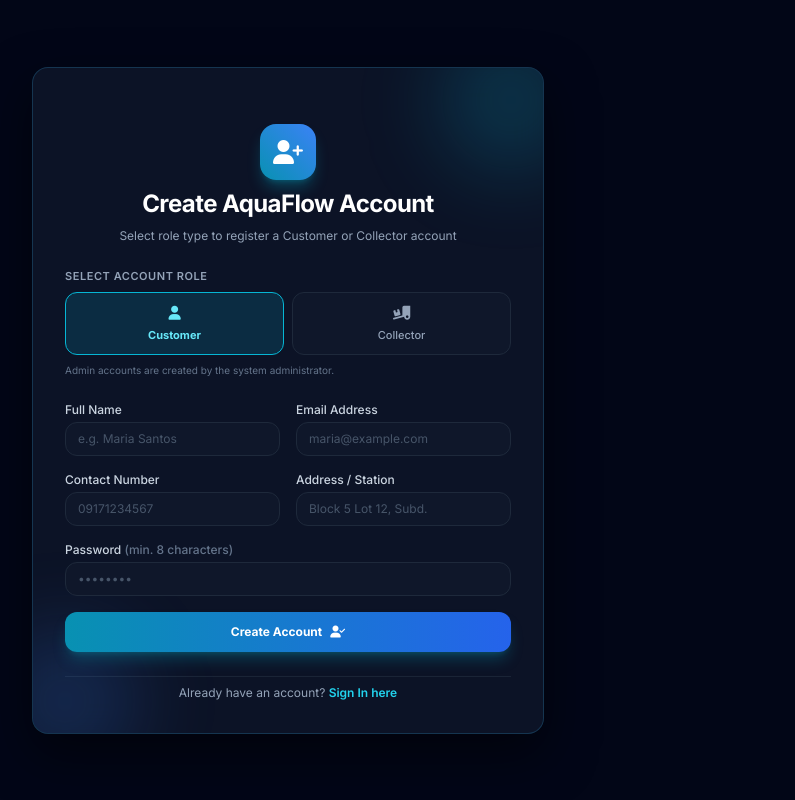
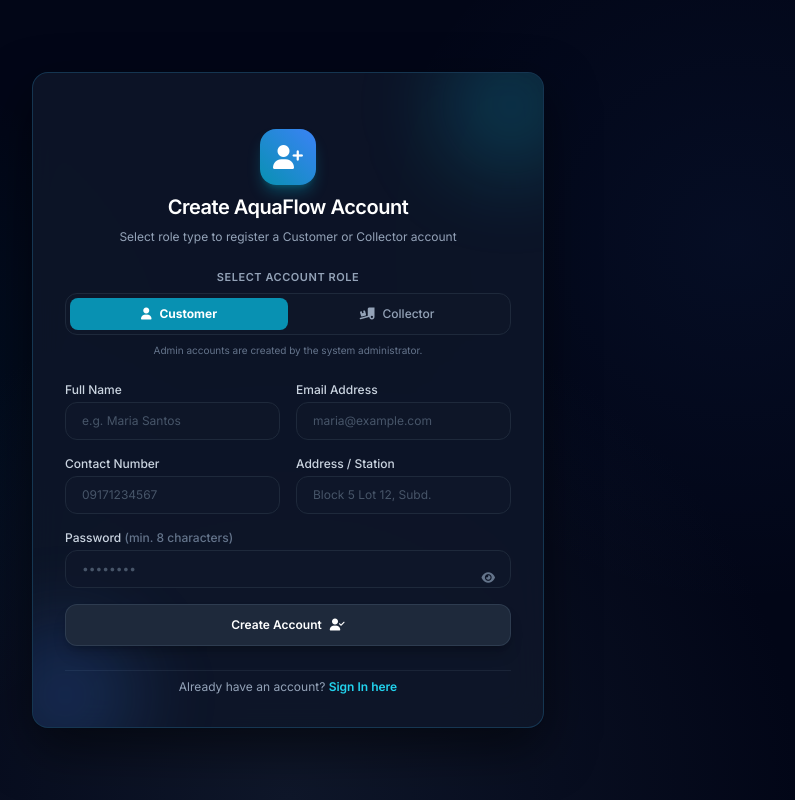
Before and after one commit to Hahaha62736266/Garbusa, a Flask app: page /register in a window 1280 px wide. Shown: the whole page, without its empty margins (352-1147 px from the left). Run offline with Flask 3, Linux system fonts and the light colour scheme; some libraries are stand-ins or nearby versions.

Commit message:
style(ui): improve auth form UX with password toggles, strength indicator, and smooth role selector

```diff
--- a/templates/register.html
+++ b/templates/register.html
@@ -23,13 +23,32 @@
     <!-- Google Fonts -->
     <link href="https://fonts.googleapis.com/css2?family=Inter:wght@300;400;500;600;700&display=swap" rel="stylesheet">
     <style>
-        body { font-family: 'Inter', sans-serif; background-color: #030712; }
+        body {
+            font-family: 'Inter', sans-serif;
+            background-color: #030712;
+            /* Premium subtle mesh/glow background */
+            background-image:
+                radial-gradient(circle at 15% 50%, rgba(6, 182, 212, 0.06), transparent 30%),
+                radial-gradient(circle at 85% 30%, rgba(59, 130, 246, 0.06), transparent 30%),
+                radial-gradient(circle at 50% 100%, rgba(15, 23, 42, 1), transparent 50%);
+        }
+        /* Fix Chrome Autofill white box issue */
+        input:-webkit-autofill,
+        input:-webkit-autofill:hover,
+        input:-webkit-autofill:focus,
+        input:-webkit-autofill:active{
+            -webkit-box-shadow: 0 0 0 30px #0f172a inset !important;
+            -webkit-text-fill-color: white !important;
+            transition: background-color 5000s ease-in-out 0s;
+            caret-color: white;
+        }
         .glass-card {
             background: rgba(15, 23, 42, 0.85);
             backdrop-filter: blur(16px);
             border: 1px solid rgba(56, 189, 248, 0.2);
             box-shadow: 0 20px 50px rgba(0, 0, 0, 0.5);
         }
+        .animate-slow-pulse { animation: pulse 4s cubic-bezier(0.4, 0, 0.6, 1) infinite; }
     </style>
 </head>
 <body class="min-h-screen bg-slate-950 text-slate-100 flex items-center justify-center p-4">
@@ -37,33 +56,33 @@
     <div class="w-full max-w-lg glass-card rounded-2xl p-8 space-y-6 relative overflow-hidden my-8">
 
         <!-- Glow Effect -->
-        <div class="absolute -right-10 -top-10 w-36 h-36 bg-cyan-500/20 rounded-full blur-2xl"></div>
-        <div class="absolute -left-10 -bottom-10 w-36 h-36 bg-blue-500/20 rounded-full blur-2xl"></div>
+        <div class="absolute -right-10 -top-10 w-36 h-36 bg-cyan-500/20 rounded-full blur-2xl animate-slow-pulse"></div>
+        <div class="absolute -left-10 -bottom-10 w-36 h-36 bg-blue-500/20 rounded-full blur-2xl animate-slow-pulse" style="animation-delay: 2s;"></div>
 
         <!-- Header Branding -->
         <div class="text-center space-y-2 relative z-10">
             <div class="w-14 h-14 mx-auto rounded-2xl bg-gradient-to-tr from-cyan-600 to-blue-500 flex items-center justify-center text-white shadow-lg shadow-cyan-500/30">
                 <i class="fa-solid fa-user-plus text-2xl"></i>
             </div>
-            <h1 class="text-2xl font-bold tracking-tight text-white">Create AquaFlow Account</h1>
+            <h1 class="text-xl font-semibold tracking-tight text-white mt-1">Create AquaFlow Account</h1>
             <p class="text-xs text-slate-400">Select role type to register a Customer or Collector account</p>
         </div>
 
-        <!-- Role Type Selector -->
+        <!-- Role Type Selector (Segmented Control) -->
         <div class="space-y-2 relative z-10">
-            <label class="text-[11px] font-semibold uppercase tracking-wider text-slate-400 block">Select Account Role</label>
-            <div class="grid grid-cols-2 gap-2">
-                <button type="button" id="role-customer-btn" onclick="selectRole('customer')" class="p-2.5 rounded-xl border border-cyan-500 bg-cyan-600/20 text-cyan-300 font-bold transition text-left flex flex-col items-center justify-center gap-1">
-                    <i class="fa-solid fa-user text-sm"></i>
-                    <span class="text-[11px]">Customer</span>
+            <label class="text-[11px] font-semibold uppercase tracking-wider text-slate-400 block text-center">Select Account Role</label>
+            <div class="relative flex p-1 bg-slate-900/80 rounded-xl border border-slate-800">
+                <!-- Highlight Pill -->
+                <div id="role-highlight" class="absolute top-1 bottom-1 left-1 w-[calc(50%-4px)] bg-cyan-600 rounded-lg transition-transform duration-300 ease-out z-0"></div>
+
+                <button type="button" id="role-customer-btn" onclick="selectRole('customer')" class="relative flex-1 py-2 text-xs font-bold text-white transition z-10 flex items-center justify-center gap-2">
+                    <i class="fa-solid fa-user"></i> Customer
                 </button>
-
-                <button type="button" id="role-delivery-btn" onclick="selectRole('delivery')" class="p-2.5 rounded-xl border border-slate-800 bg-slate-900 text-slate-400 font-medium hover:text-white transition text-left flex flex-col items-center justify-center gap-1">
-                    <i class="fa-solid fa-truck-ramp-box text-sm"></i>
-                    <span class="text-[11px]">Collector</span>
+                <button type="button" id="role-delivery-btn" onclick="selectRole('delivery')" class="relative flex-1 py-2 text-xs font-medium text-slate-400 hover:text-white transition z-10 flex items-center justify-center gap-2">
+                    <i class="fa-solid fa-truck-ramp-box"></i> Collector
                 </button>
             </div>
-            <p class="text-[10px] text-slate-500">Admin accounts are created by the system administrator.</p>
+            <p class="text-[10px] text-slate-500 text-center">Admin accounts are created by the system administrator.</p>
         </div>
 
         <!-- Registration Form -->
@@ -76,31 +95,39 @@
             <div class="grid grid-cols-1 sm:grid-cols-2 gap-4">
                 <div>
                     <label class="block text-xs font-medium text-slate-300 mb-1">Full Name</label>
-                    <input type="text" id="full_name" required placeholder="e.g. Maria Santos" class="w-full bg-slate-900 border border-slate-800 rounded-xl px-3 py-2 text-xs text-white placeholder-slate-600 focus:outline-none focus:border-cyan-500 transition">
+                    <input type="text" id="full_name" required placeholder="e.g. Maria Santos" class="w-full bg-slate-900/80 border border-slate-800 rounded-xl px-4 py-2.5 text-xs text-white placeholder-slate-600 focus:outline-none focus:border-cyan-500 focus:ring-2 focus:ring-cyan-500/20 transition">
                 </div>
                 <div>
                     <label class="block text-xs font-medium text-slate-300 mb-1">Email Address</label>
-                    <input type="email" id="email" required placeholder="maria@example.com" class="w-full bg-slate-900 border border-slate-800 rounded-xl px-3 py-2 text-xs text-white placeholder-slate-600 focus:outline-none focus:border-cyan-500 transition">
+                    <input type="email" id="email" required placeholder="maria@example.com" class="w-full bg-slate-900/80 border border-slate-800 rounded-xl px-4 py-2.5 text-xs text-white placeholder-slate-600 focus:outline-none focus:border-cyan-500 focus:ring-2 focus:ring-cyan-500/20 transition">
                 </div>
             </div>
 
             <div class="grid grid-cols-1 sm:grid-cols-2 gap-4">
                 <div>
                     <label class="block text-xs font-medium text-slate-300 mb-1">Contact Number</label>
-                    <input type="text" id="contact_number" placeholder="09171234567" class="w-full bg-slate-900 border border-slate-800 rounded-xl px-3 py-2 text-xs text-white placeholder-slate-600 focus:outline-none focus:border-cyan-500 transition">
+                    <input type="text" id="contact_number" placeholder="09171234567" class="w-full bg-slate-900/80 border border-slate-800 rounded-xl px-4 py-2.5 text-xs text-white placeholder-slate-600 focus:outline-none focus:border-cyan-500 focus:ring-2 focus:ring-cyan-500/20 transition">
                 </div>
                 <div>
                     <label class="block text-xs font-medium text-slate-300 mb-1">Address / Station</label>
-                    <input type="text" id="address" placeholder="Block 5 Lot 12, Subd." class="w-full bg-slate-900 border border-slate-800 rounded-xl px-3 py-2 text-xs text-white placeholder-slate-600 focus:outline-none focus:border-cyan-500 transition">
+                    <input type="text" id="address" placeholder="Block 5 Lot 12, Subd." class="w-full bg-slate-900/80 border border-slate-800 rounded-xl px-4 py-2.5 text-xs text-white placeholder-slate-600 focus:outline-none focus:border-cyan-500 focus:ring-2 focus:ring-cyan-500/20 transition">
                 </div>
             </div>
 
             <div>
-                <label class="block text-xs font-medium text-slate-300 mb-1">Password <span class="text-slate-500">(min. 8 characters)</span></label>
-                <input type="password" id="password" required minlength="8" placeholder="••••••••" class="w-full bg-slate-900 border border-slate-800 rounded-xl px-3 py-2 text-xs text-white placeholder-slate-600 focus:outline-none focus:border-cyan-500 transition">
+                <label class="block text-xs font-medium text-slate-300 mb-1 flex justify-between items-center">
+                    <span>Password <span class="text-slate-500">(min. 8 characters)</span></span>
+                    <span id="pwd-strength" class="text-[10px] text-red-400 opacity-0 transition-opacity">Too short</span>
+                </label>
+                <div class="relative">
+                    <input type="password" id="password" required minlength="8" oninput="checkPassword()" placeholder="••••••••" class="w-full bg-slate-900/80 border border-slate-800 rounded-xl pl-4 pr-10 py-2.5 text-xs text-white placeholder-slate-600 focus:outline-none focus:border-cyan-500 focus:ring-2 focus:ring-cyan-500/20 transition">
+                    <button type="button" onclick="togglePassword('password', 'eye-icon-reg')" class="absolute right-3 top-2.5 text-slate-500 hover:text-cyan-400 transition p-1">
+                        <i id="eye-icon-reg" class="fa-solid fa-eye text-xs"></i>
+                    </button>
+                </div>
             </div>
 
-            <button type="submit" id="submitBtn" class="w-full bg-gradient-to-r from-cyan-600 to-blue-600 hover:from-cyan-500 hover:to-blue-500 text-white text-xs py-3 rounded-xl font-bold transition shadow-lg shadow-cyan-500/25 flex items-center justify-center gap-2">
+            <button type="submit" id="submitBtn" class="w-full bg-slate-800 hover:bg-slate-700 border border-slate-700/80 hover:border-cyan-500/50 text-white text-xs py-3 rounded-xl font-semibold transition-all shadow-lg shadow-black/20 flex items-center justify-center gap-2 active:scale-[0.98]">
                 <span>Create Account</span>
                 <i class="fa-solid fa-user-check text-xs"></i>
             </button>
@@ -114,14 +141,54 @@
     <script>
         function selectRole(role) {
             document.getElementById('selectedRole').value = role;
-            ['customer', 'delivery'].forEach(r => {
-                const btn = document.getElementById(`role-${r}-btn`);
-                if (r === role) {
-                    btn.className = "p-2.5 rounded-xl border border-cyan-500 bg-cyan-600/20 text-cyan-300 font-bold transition text-left flex flex-col items-center justify-center gap-1";
+            const highlight = document.getElementById('role-highlight');
+            const custBtn = document.getElementById('role-customer-btn');
+            const delBtn = document.getElementById('role-delivery-btn');
+
+            if (role === 'customer') {
+                highlight.style.transform = 'translateX(0)';
+                custBtn.classList.replace('text-slate-400', 'text-white');
+                custBtn.classList.replace('font-medium', 'font-bold');
+                delBtn.classList.replace('text-white', 'text-slate-400');
+                delBtn.classList.replace('font-bold', 'font-medium');
+            } else {
+                highlight.style.transform = 'translateX(100%)';
+                delBtn.classList.replace('text-slate-400', 'text-white');
+                delBtn.classList.replace('font-medium', 'font-bold');
+                custBtn.classList.replace('text-white', 'text-slate-400');
+                custBtn.classList.replace('font-bold', 'font-medium');
+            }
+        }
+
+        function togglePassword(inputId, iconId) {
+            const input = document.getElementById(inputId);
+            const icon = document.getElementById(iconId);
+            if (input.type === 'password') {
+                input.type = 'text';
+                icon.classList.remove('fa-eye');
+                icon.classList.add('fa-eye-slash');
+            } else {
+                input.type = 'password';
+                icon.classList.remove('fa-eye-slash');
+                icon.classList.add('fa-eye');
+            }
+        }
+
+        function checkPassword() {
+            const pwd = document.getElementById('password').value;
+            const indicator = document.getElementById('pwd-strength');
+            if (pwd.length > 0) {
+                indicator.classList.remove('opacity-0');
+                if (pwd.length >= 8) {
+                    indicator.textContent = 'Good';
+                    indicator.className = 'text-[10px] text-emerald-400 transition-opacity';
                 } else {
-                    btn.className = "p-2.5 rounded-xl border border-slate-800 bg-slate-900 text-slate-400 font-medium hover:text-white transition text-left flex flex-col items-center justify-center gap-1";
+                    indicator.textContent = 'Too short';
+                    indicator.className = 'text-[10px] text-red-400 transition-opacity';
                 }
-            });
+            } else {
+                indicator.classList.add('opacity-0');
+            }
         }
 
         async function handleRegister(e) {
```
Also changed, not shown: templates/login.html (+49 -13 lines).
